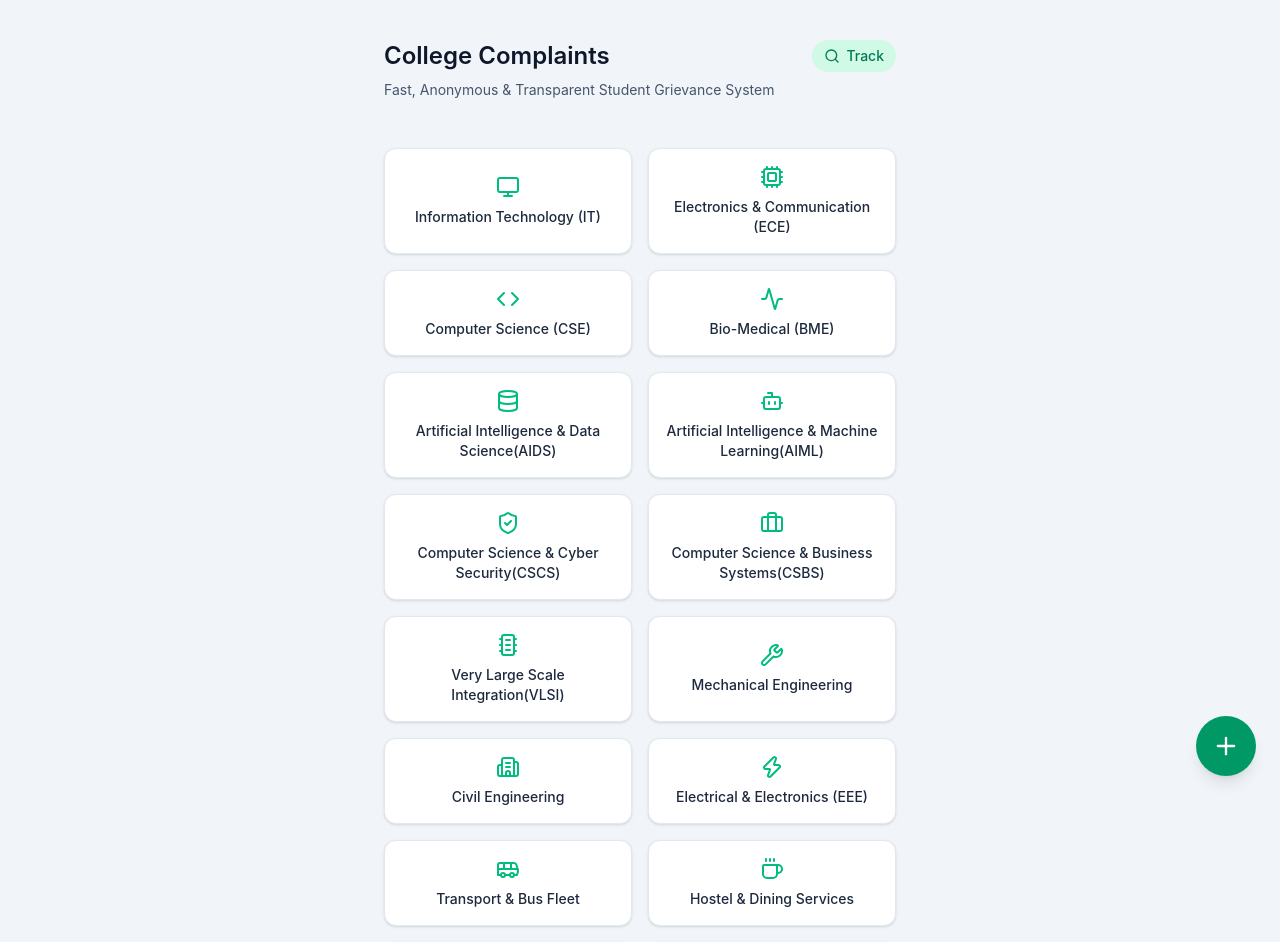
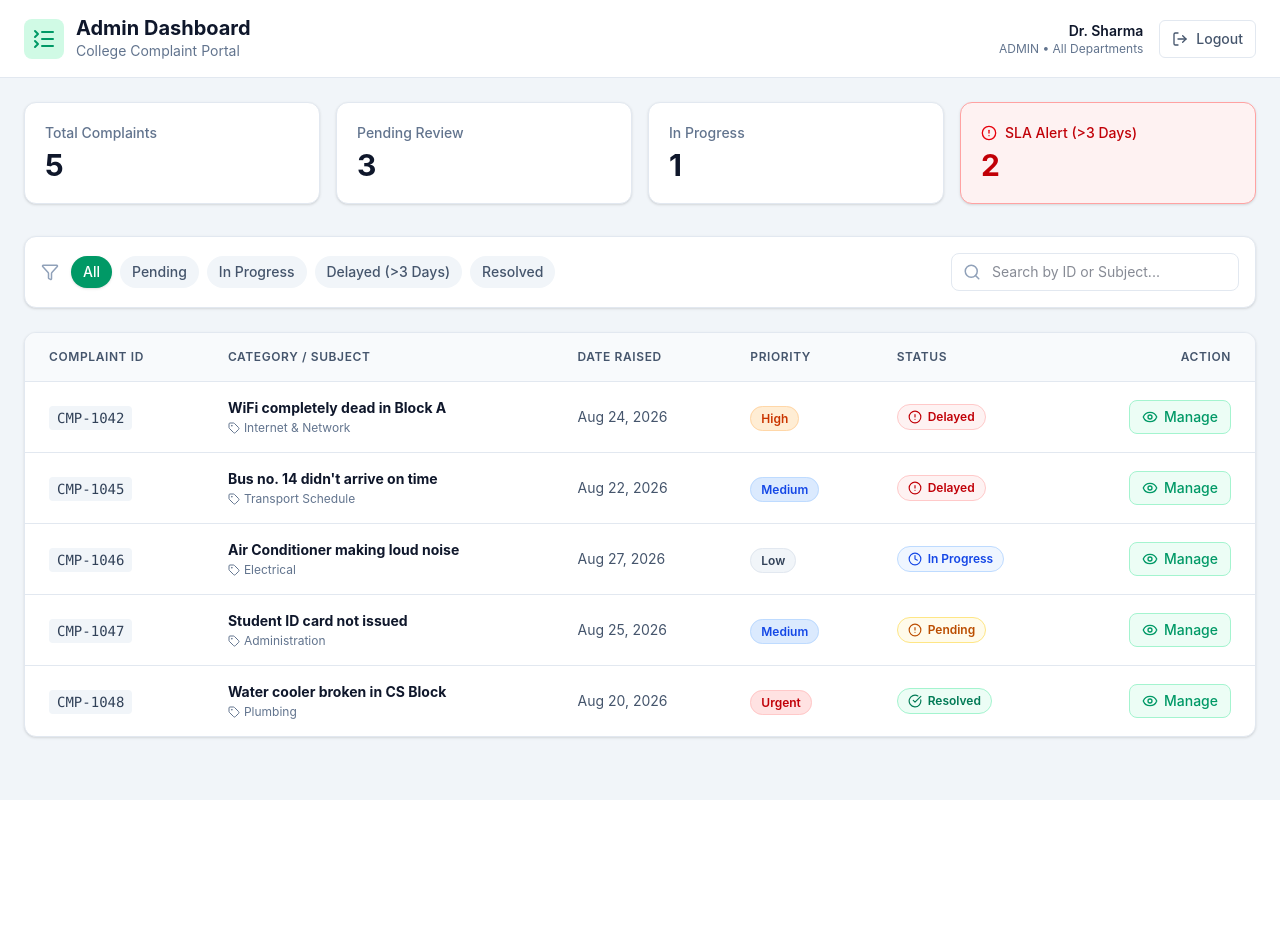
Before and after one commit to Bala-ce/College-complain-portal-using-spring-java, a React (Vite) app: page / in a window 1280 px wide. Shown: the top 942 px of the page. After the commit the page ends 800 px from the top, so only its background shows below. Built offline with nearby package versions, Linux system fonts and the light colour scheme.

Commit message:
page attachment for the dashboard

```diff
--- a/src/App.jsx
+++ b/src/App.jsx
@@ -1,123 +1,16 @@
 // src/App.jsx
-import { useState } from 'react';
-import Header from './components/Header.jsx';
-import DepartmentGrid from './components/DepartmentGrid.jsx';
-import FloatingButton from './components/FloatingButton.jsx';
-import ComplaintModal from './components/ComplaintModal.jsx';
-import SuccessModal from './components/SuccessModal.jsx';
-import TrackComplaintModal from './components/TrackComplaintModal.jsx';
-import PrivacyConsentModal from './components/PrivacyConsentModal.jsx';
-
-// Mock data for departments
-const departments = [
-  'Information Technology (IT)',
-  'Electronics & Communication (ECE)',
-  'Computer Science (CSE)',
-  'Bio-Medical (BME)',
-  'Artificial Intelligence & Data Science(AIDS)',
-  'Artificial Intelligence & Machine Learning(AIML)',
-  'Computer Science & Cyber Security(CSCS)',
-  'Computer Science & Business Systems(CSBS)',
-  'Very Large Scale Integration(VLSI)',
-  'Mechanical Engineering',
-  'Civil Engineering',
-  'Electrical & Electronics (EEE)',
-  'Transport & Bus Fleet',
-  'Hostel & Dining Services',
-  'Library',
-  'Placement Cell',
-  'Campus Maintenance & Facilities',
-];
+import AdminDashboard from './components/AdminDashboard.jsx';
 
 function App() {
-  const [isModalOpen, setIsModalOpen] = useState(false);
-  const [isSuccessOpen, setIsSuccessOpen] = useState(false);
-  const [isTrackModalOpen, setIsTrackModalOpen] = useState(false);
-  const [isPrivacyModalOpen, setIsPrivacyModalOpen] = useState(false);
-  const [complaintId, setComplaintId] = useState('');
-  const [selectedDept, setSelectedDept] = useState('');
-  const [complaints, setComplaints] = useState([]);
-
-  const openModal = (dept = '') => {
-    setSelectedDept(dept);
-    setIsPrivacyModalOpen(true);
-  };
-
-  const handlePrivacyAccept = () => {
-    setIsPrivacyModalOpen(false);
-    setIsModalOpen(true);
-  };
-
-  const closePrivacyModal = () => {
-    setIsPrivacyModalOpen(false);
-    setSelectedDept('');
-  };
-
-  const closeModal = () => setIsModalOpen(false);
-
-  const handleSubmit = (data) => {
-    // Generate a mock complaint ID
-    const mockId = `#CMP-${Math.floor(100000 + Math.random() * 900000)}`;
-
-    // Save to mock database
-    setComplaints((prev) => [
-      ...prev,
-      {
-        id: mockId,
-        dept: data.dept,
-        subject: data.subject,
-        description: data.description,
-        date: new Date().toISOString(),
-      },
-    ]);
-
-    setComplaintId(mockId);
-    setIsModalOpen(false);
-    setIsSuccessOpen(true);
-  };
-
-  const closeSuccess = () => {
-    setIsSuccessOpen(false);
-    setSelectedDept('');
+  const handleLogout = () => {
+    console.log('Logout clicked');
   };
 
   return (
-    <div className="min-h-screen bg-slate-100 flex flex-col items-center p-4">
-      <Header onTrackClick={() => setIsTrackModalOpen(true)} />
-      <DepartmentGrid departments={departments} onCardClick={openModal} />
-      <FloatingButton onClick={() => openModal()} />
-
-      {isPrivacyModalOpen && (
-        <PrivacyConsentModal
-          onAccept={handlePrivacyAccept}
-          onCancel={closePrivacyModal}
-        />
-      )}
-
-      {isModalOpen && (
-        <ComplaintModal
-          departments={departments}
-          initialDept={selectedDept}
-          onClose={closeModal}
-          onSubmit={handleSubmit}
-        />
-      )}
-
-      {isSuccessOpen && (
-        <SuccessModal
-          complaintId={complaintId}
-          department={selectedDept}
-          onClose={closeSuccess}
-        />
-      )}
-
-      {isTrackModalOpen && (
-        <TrackComplaintModal
-          onClose={() => setIsTrackModalOpen(false)}
-          complaints={complaints}
-        />
-      )}
-    </div>
+    <AdminDashboard
+      adminUser={{ name: "Dr. Sharma", role: "ADMIN", department: "All Departments" }}
+      onLogout={handleLogout}
+    />
   );
 }
 
```
